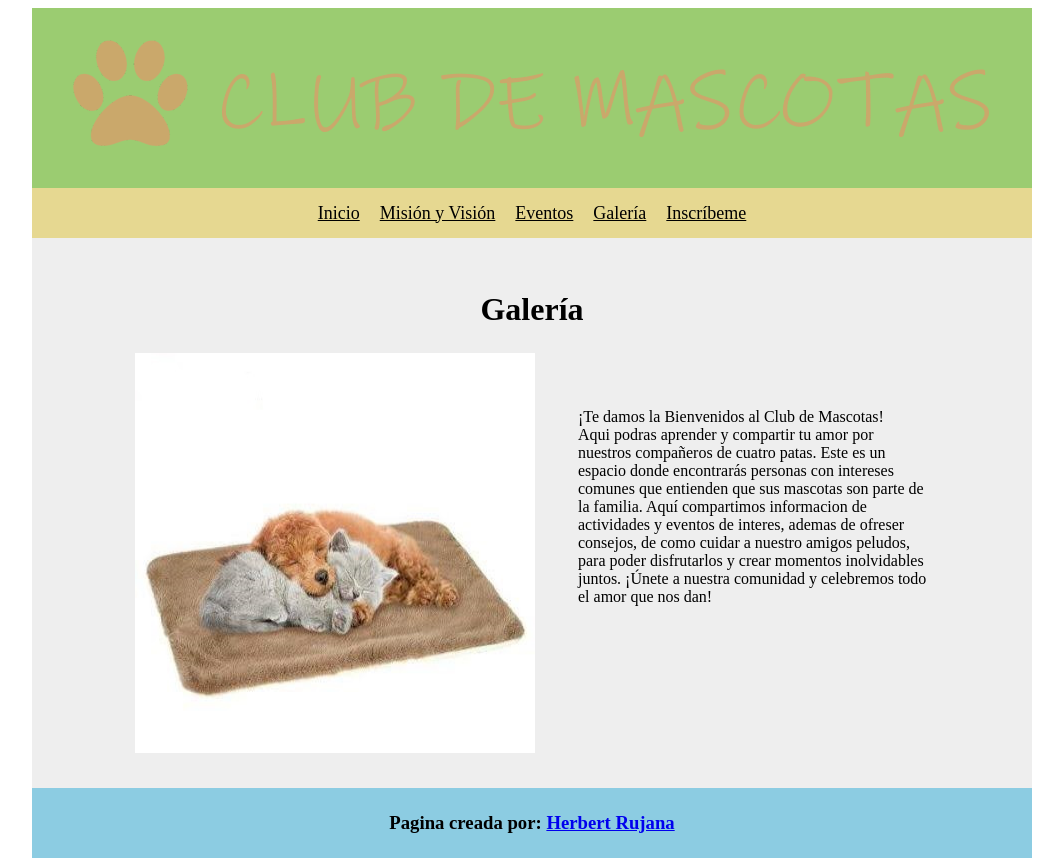
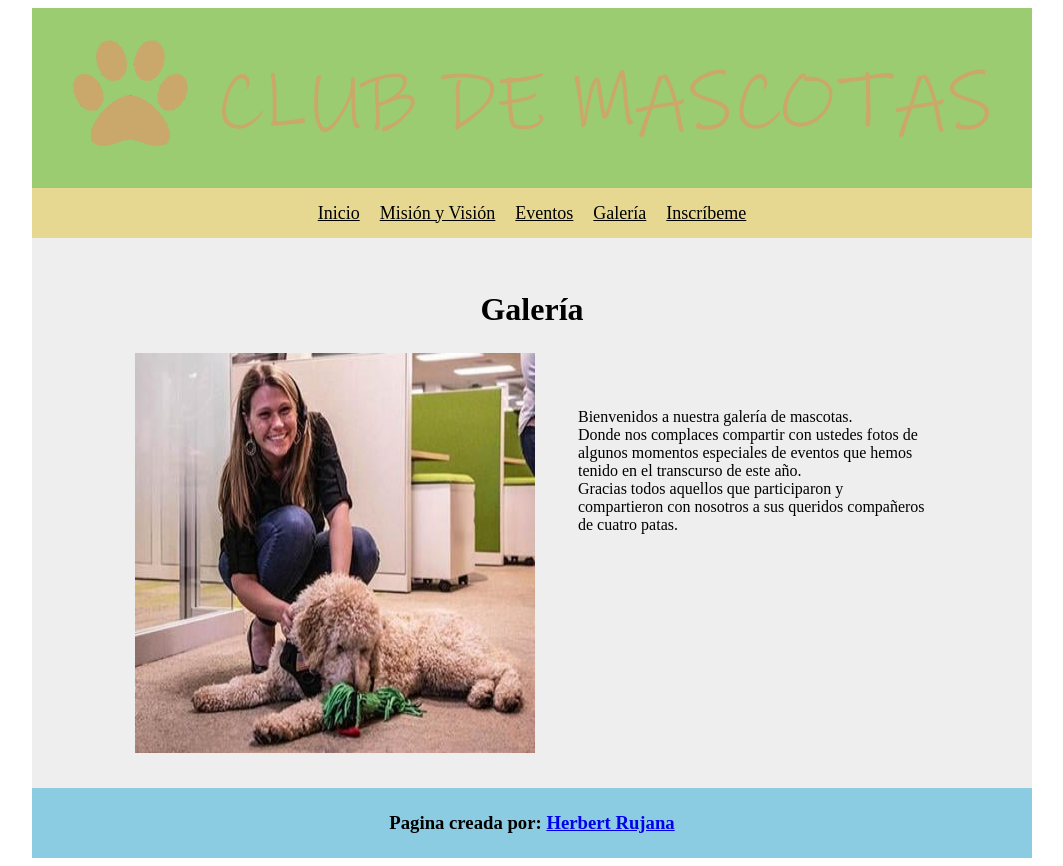
Before and after one commit to Oldscarecrow/UneWeb-projects, a plain HTML site: page HTML5/T1/galeria.html in a window 1280 px wide. Shown: the whole page, without its empty margins (108-1171 px from the left). Drawn offline with Linux system fonts and the light colour scheme.

Commit message:
Finish gallery & project

```diff
--- a/HTML5/T1/galeria.html
+++ b/HTML5/T1/galeria.html
@@ -29,13 +29,14 @@
 
       <tr>
         <td style="width: 400px; vertical-align: top;">
-          <img src="./Imagenes/imagen-index.jpg" alt="Imagen" style="width: 400px; height: 400px;">
+          <img src="./Imagenes/imagen-galeria.jpg" alt="Imagen" style="width: 400px; height: 400px;">
         </td>
 
         <td style="padding-top: 40px; padding-left: 40px; vertical-align: top;">
           <p>
-            ¡Te damos la Bienvenidos al Club de Mascotas!<br>
-            Aqui podras aprender y compartir tu amor por nuestros compañeros de cuatro patas. Este es un espacio donde encontrarás personas con intereses comunes que entienden que sus mascotas son parte de la familia. Aquí compartimos informacion de actividades y eventos de interes, ademas de ofreser consejos, de como cuidar a nuestro amigos peludos, para poder disfrutarlos y crear momentos inolvidables juntos. ¡Únete a nuestra comunidad y celebremos todo el amor que nos dan!
+            Bienvenidos a nuestra galería de mascotas.<br>
+            Donde nos complaces compartir con ustedes fotos de algunos momentos especiales de eventos que hemos tenido en el transcurso de este año.<br>
+            Gracias todos aquellos que participaron y compartieron con nosotros a sus queridos compañeros de cuatro patas.
           </p>
         </td>
       </tr>
```
Also changed, not shown: HTML5/T1/Imagenes/imagen-galeria.jpg (added).
